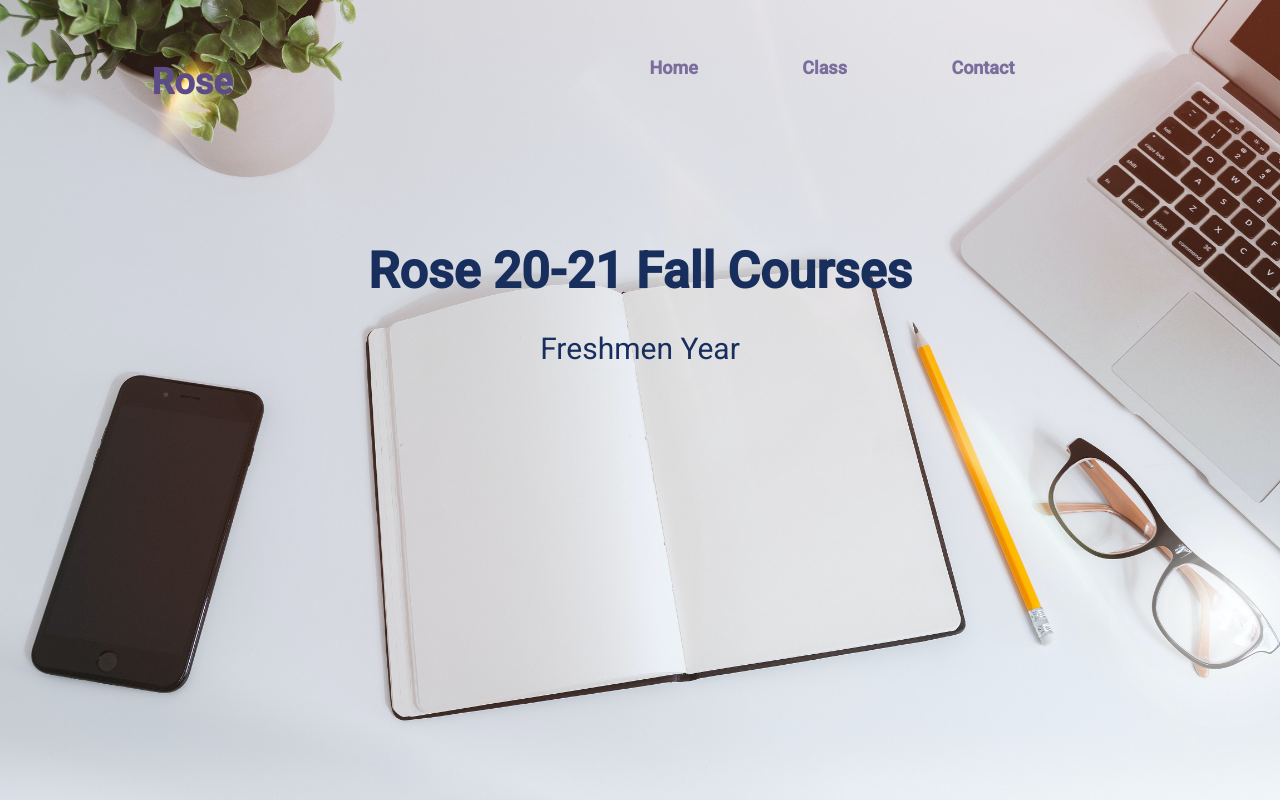
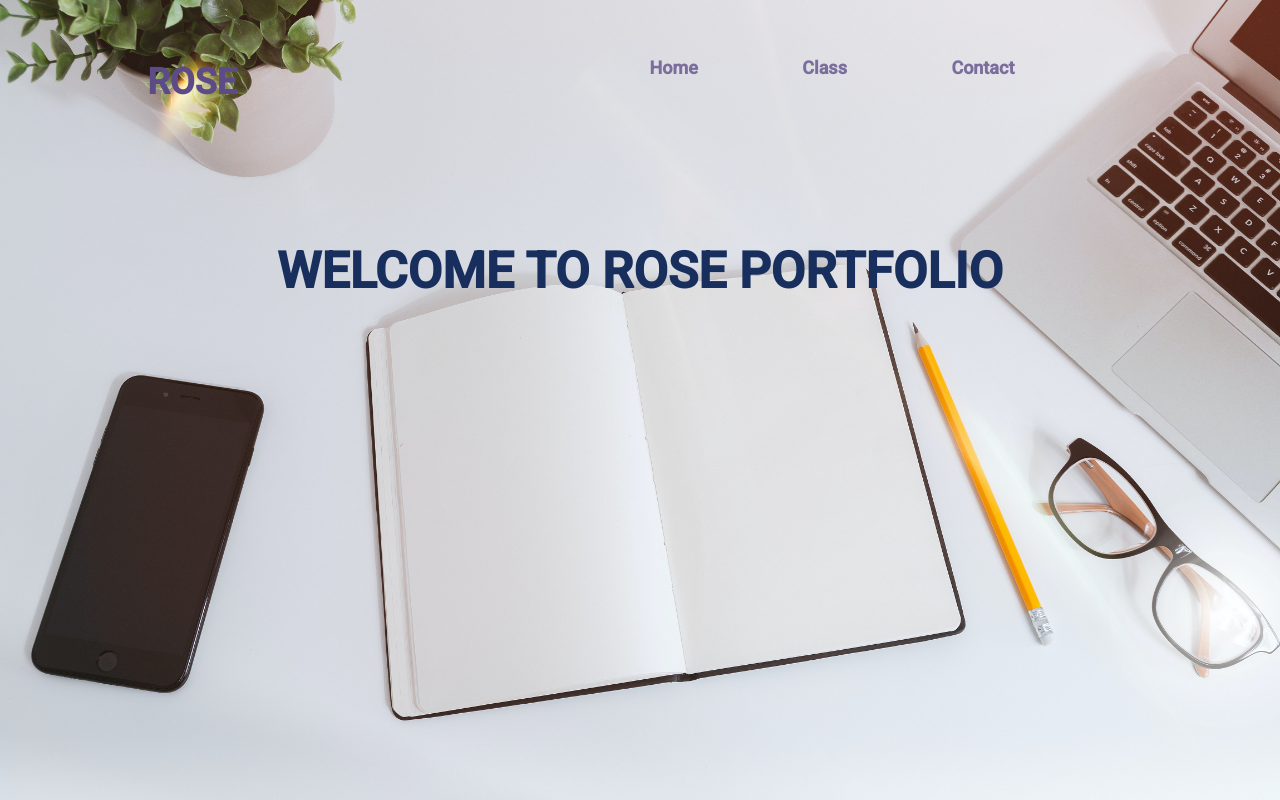
Before and after one commit to Rong-Wei10/Rong-Wei10.github.io, a plain HTML site: page index.html in a window 1280 px wide. Shown: the top 800 px of the page. Drawn offline with Linux system fonts and the light colour scheme.

Commit message:
add detail

```diff
--- a/index.html
+++ b/index.html
@@ -3,7 +3,7 @@
 <head>
     <meta charset="UTF-8">
     <meta name="viewport" content="width=device-width, initial-scale=1.0">
-    <title>Rose | Home Page</title>
+    <title>ROSE WEI | PORTFOLIO</title>
 
     <link rel="stylesheet" href="CSS/style.css">
     <link rel="shortcut icon" href="images/favicon1.ico" type="image/x-icon">
@@ -18,13 +18,14 @@
         <div class="banner">
         <header>
             <div class="logo">
-                <h1>Rose</h1>
+                <h1>ROSE</h1>
                 <!-- <img src="images/logo.png" alt=""> -->
             </div> <!--end logo div-->
 
             <nav>
                 <ul>
-                    <li><a href="index.html">Home</a></li>
+                    <!-- <li><a href="index.html">Home</a></li> -->
+                    <li><a href="#home" class="scroll">Home</a></li>
                     <li><a href="#">Class</a>
                         <ul>
                             <li><a href="MATH118.html">MATH 118</a></li>
@@ -45,9 +46,9 @@
                 </div>
             </div> -->
 
-            <div class="banner-text">
-                <h1>Rose 20-21 Fall Courses</h1>
-                <p>Freshmen Year</p>
+            <div class="banner-text" id="home">
+                <h1>WELCOME TO ROSE PORTFOLIO</h1>
+                <!-- <p>Rose Wei</p> -->
             </div>
         </header>
         </div> <!--end banner div-->
--- a/js/script.js
+++ b/js/script.js
@@ -1,8 +1,8 @@
 
 
-$('document').ready(function (){
-    alert('Welcome to Rose Portfolio!');
-});
+// $('document').ready(function (){
+//     alert('Welcome to Rose Portfolio!');
+// });
 
 function validateForm(){
     if (document.forms[0].myName.value == ""){
```
